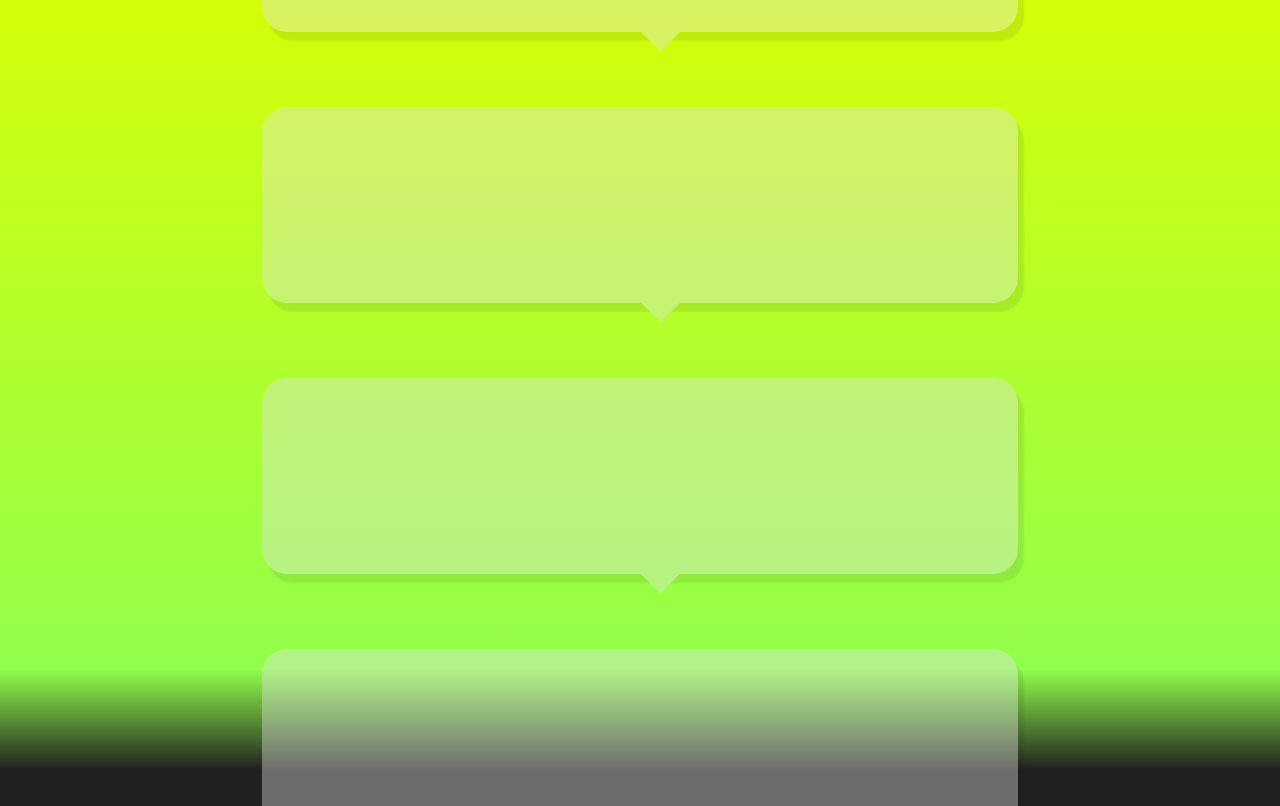
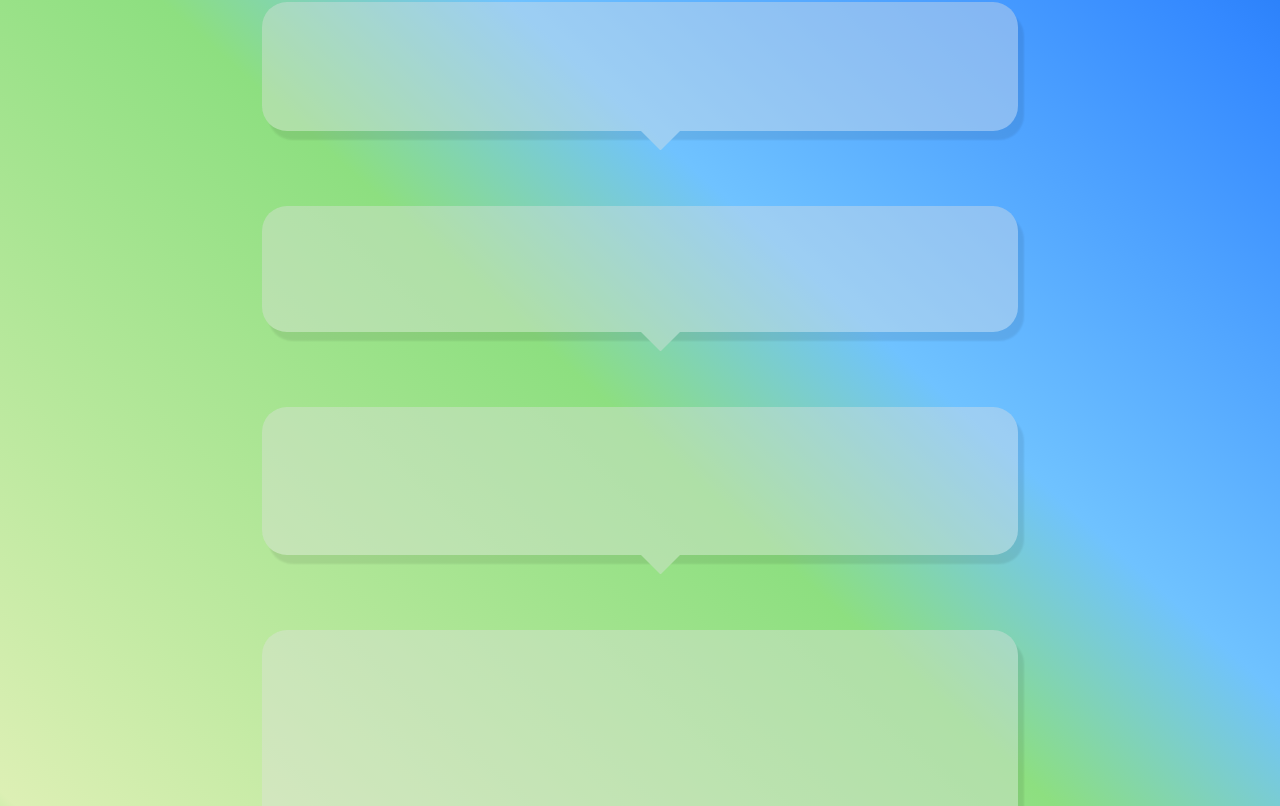
Before and after one commit to lzlniu/lzlniu.github.io, a React (Create React App) app: page /other in a window 1280 px wide. Shown: the part 1439-2245 px from the top of the page. Built offline with nearby package versions, Linux system fonts and the light colour scheme.

Commit message:
Update Main.tsx
color differ

```diff
--- a/src/Main.tsx
+++ b/src/Main.tsx
@@ -67,18 +67,47 @@ function Home({...props}) {
       </motion.nav>
     </header>
   );
-}
+};
+
+function getRandomInt(max:number) {
+  return Math.floor(Math.random()*max);
+}; //get random int value, max set to 255 for color randomized
+
+function getRandomColorSeries() {
+  const initial_red = getRandomInt(255);const initial_green = getRandomInt(255);const initial_blue = getRandomInt(255);
+  const middle_red = getRandomInt(255);const middle_green = getRandomInt(255);const middle_blue = getRandomInt(255);
+  const final_red = getRandomInt(255);const final_green = getRandomInt(255);const final_blue = getRandomInt(255);
+  const initial_color = `rgb(${initial_red}, ${initial_green}, ${initial_blue})`;
+  const middle_color = `rgb(${middle_red}, ${middle_green}, ${middle_blue})`;
+  const final_color = `rgb(${final_red}, ${final_green}, ${final_blue})`;
+  const red_step = Math.abs(middle_red-initial_red)/4; //In this case, 3 gradient color for the initial and middle
+  const green_step = Math.abs(middle_green-initial_green)/4;
+  const blue_step = Math.abs(middle_blue-initial_blue)/4;
+  const red_step2 = Math.abs(middle_red-final_red)/4; // 3 gradient color for the middle and final
+  const green_step2 = Math.abs(middle_green-final_green)/4;
+  const blue_step2 = Math.abs(middle_blue-final_blue)/4;
+  const color1 = `rgb(${initial_red+red_step}, ${initial_green+green_step}, ${initial_blue+blue_step})`;
+  const color2 = `rgb(${initial_red+2*red_step}, ${initial_green+2*green_step}, ${initial_blue+2*blue_step})`;
+  const color3 = `rgb(${initial_red+3*red_step}, ${initial_green+3*green_step}, ${initial_blue+3*blue_step})`;
+  const color4 = `rgb(${middle_red+red_step2}, ${middle_green+green_step2}, ${middle_blue+blue_step2})`;
+  const color5 = `rgb(${middle_red+2*red_step2}, ${middle_green+2*green_step2}, ${middle_blue+2*blue_step2})`;
+  const color6 = `rgb(${middle_red+3*red_step2}, ${middle_green+3*green_step2}, ${middle_blue+3*blue_step2})`;
+  const degree = getRandomInt(360);
+  //return red_step
+  return ({ background: `linear-gradient(${degree}deg, ${initial_color}, ${color1}, ${color2}, ${color3}, ${middle_color}, ${color4}, ${color5}, ${color6},${final_color})`});
+}; //input a initial start/end color, return a random color series
 
 function CommonContent({...props}) {
   //const newheaderstyle = { background: `linear-gradient(0deg, rgb(215,255,5),#212121)` }
   //const newmainstyle = { background: `linear-gradient(0deg, rgb(33,33,33), rgb(70,107,47), rgb(108,181,61), rgb(145,255,75), rgb(155,255,65), rgb(165,255,55), rgb(175,255,45), rgb(185,255,35), rgb(195,255,25),rgb(205,255,15), rgb(215,255,5))` };
-  const newmainstyle = { background: `linear-gradient(0deg, rgb(33,33,33), rgb(145,255,75), rgb(155,255,65), rgb(165,255,55), rgb(175,255,45), rgb(185,255,35), rgb(195,255,25),rgb(205,255,15), rgb(215,255,5), rgb(124,144,19), rgb(33,33,33))` };
+  //const newmainstyle = { background: `linear-gradient(0deg, rgb(33,33,33), rgb(145,255,75), rgb(155,255,65), rgb(165,255,55), rgb(175,255,45), rgb(185,255,35), rgb(195,255,25),rgb(205,255,15), rgb(215,255,5), rgb(124,144,19), rgb(33,33,33))` };
+  const newmainstyle = getRandomColorSeries(); //My default color is #212121 which is rgb(33,33,33), while this is random
   const textmlbottom = <div id="bottom">{copyright}</div>;
 
   return (
     <div>
       <div className="header">
-        <div id="header_text">
+        <div id="header_text" style={newmainstyle}>
           <h1>{props.atitle}</h1>
           <h2>{props.asubtitle}</h2>
         </div>
@@ -86,30 +115,50 @@ function CommonContent({...props}) {
       <div className="main" style={newmainstyle}>
         <div id="main_text2" style={{ margin: `0 auto` }}>
           <p>Testing</p>
-          <p>Testing</p>
-          <p>Testing</p>
-          <p>Testing</p>
         </div>
         <div id="main_text2">
-          <p>Testing</p>
-          <p>Testing</p>
-          <p>Testing</p>
-          <p>Testing</p>
+          <p>Hello, I'm Zelin Li, a bachelor student studied Biological Science (Marine Biology track) at Ocean University of China, and now is a master student studying Bioinformatics (Computer Science track) at University of Copenhagen.</p>
         </div>
         <div id="main_text2">
-          <p>Testing</p>
-          <p>Testing</p>
-          <p>Testing</p>
-          <p>Testing</p>
+          <p>You can find this page's source code and many other stuffs on my <a href="https://github.com/lzlniu" target="_blank">github</a>.</p>
+          <p>For other stuffs made by me, you can go to the top menu and click to see '2,3,4,5'.</p>
         </div>
         <div id="main_text2">
-          <p>Testing</p>
-          <p>Testing</p>
-          <p>Testing</p>
-          <p>Testing</p>
+          <p>I had spent one year internship at Institute of Oceanology, Chinese Academy of Sciencs. Mainly focused on comparative genomics. I worked on NGS high-throughout sequences analysis, and mostly is DNA-seq analysis there. Including de novo genome assembly, annotation, amplicon analysis, metagenomics and phylogenetics analysis.</p>
         </div>
+        <div id="main_text2">
+        <p>I used several soft to do these jobs and create several bioinformatics pipelines (you can found them on my Github repositories), I also list up these softwares' website or Github page and recommend books here:</p>
+        <details><summary>Assembly</summary>
+				  <h4><a href="https://github.com/bcgsc/abyss" target="_blank">1.ABySS</a></h4>
+				  <h4><a href="http://platanus.bio.titech.ac.jp/platanus2" target="_blank">2.Platanus_allee</a></h4>
+				  <h4><a href="http://cab.spbu.ru/software/spades/" target="_blank">3.SPAdes</a></h4>
+				  <h4><a href="https://github.com/aquaskyline/SOAPdenovo2" target="_blank">4.SOAPdenovo</a></h4>
+				  <h4><a href="https://github.com/voutcn/megahit" target="_blank">5.megahit</a></h4>
+				  <h4><a href="https://www.ebi.ac.uk/~zerbino/velvet/" target="_blank">6.velvet</a></h4>
+				  <h4><a href="https://github.com/alekseyzimin/masurca/releases" target="_blank">7.MaSuRCA</a></h4>
+				  <h4><a href="https://www.pacb.com/support/software-downloads/" target="_blank">8.smrtlink</a></h4>
+				  <h4><a href="https://canu.readthedocs.io/en/latest/" target="_blank">9.canu</a></h4>
+			  </details>
+			  <details><summary>Alignment and QC</summary>
+				  <h4><a href="http://bio-bwa.sourceforge.net" target="_blank">1.BWA</a></h4>
+				  <h4><a href="http://bowtie-bio.sourceforge.net/bowtie2/manual.shtml" target="_blank">2.Bowtie2</a></h4>
+				  <h4><a href="https://github.com/DaehwanKimLab/tophat" target="_blank">3.Tophat</a></h4>
+				  <h4><a href="https://daehwankimlab.github.io/hisat2/" target="_blank">4.HISAT2</a></h4>
+				  <h4><a href="https://github.com/samtools/samtools" target="_blank">5.SAMtools</a></h4>
+				  <h4><a href="https://github.com/samtools/bcftools" target="_blank">6.BCFtools</a></h4>
+				  <h4><a href="http://broadinstitute.github.io/picard/" target="_blank">7.Picard-tools</a></h4>
+				  <h4><a href="http://www.bioinformatics.babraham.ac.uk/projects/fastqc/" target="_blank">8.FastQC</a></h4>
+			  </details>
+		    <details><summary>Recommend Books</summary>
+          <h4><a href="https://b-ok.cc/book/2734031/5bfa36" target="_blank">1.Bioinformatics data skills</a></h4>
+          <h4><a href="https://b-ok.cc/book/5005191/12b728" target="_blank">2.Genomes 4</a></h4>
+			  </details>
+        </div>
+        <div id="main_text2">
+          <p>Recently I am constructing this page with react; I am learning text mining for future research. Also, If you are a student from UCPH, you're welcome to contribute on <a href="https://lzlniu.github.io/UCPH_courses/" target="_blank">UCPH_courses</a>, which help students sharing their study notes and learn from each other.</p>
+        </div>
+        {textmlbottom}
       </div>
-      {textmlbottom}
     </div>
   );
 };
@@ -185,7 +234,7 @@ function tick() {
     description: 'Better than mantis shrimp!',
   };
   return pageinfo
-}
+};
 
 const pinfo = tick();
 
```
